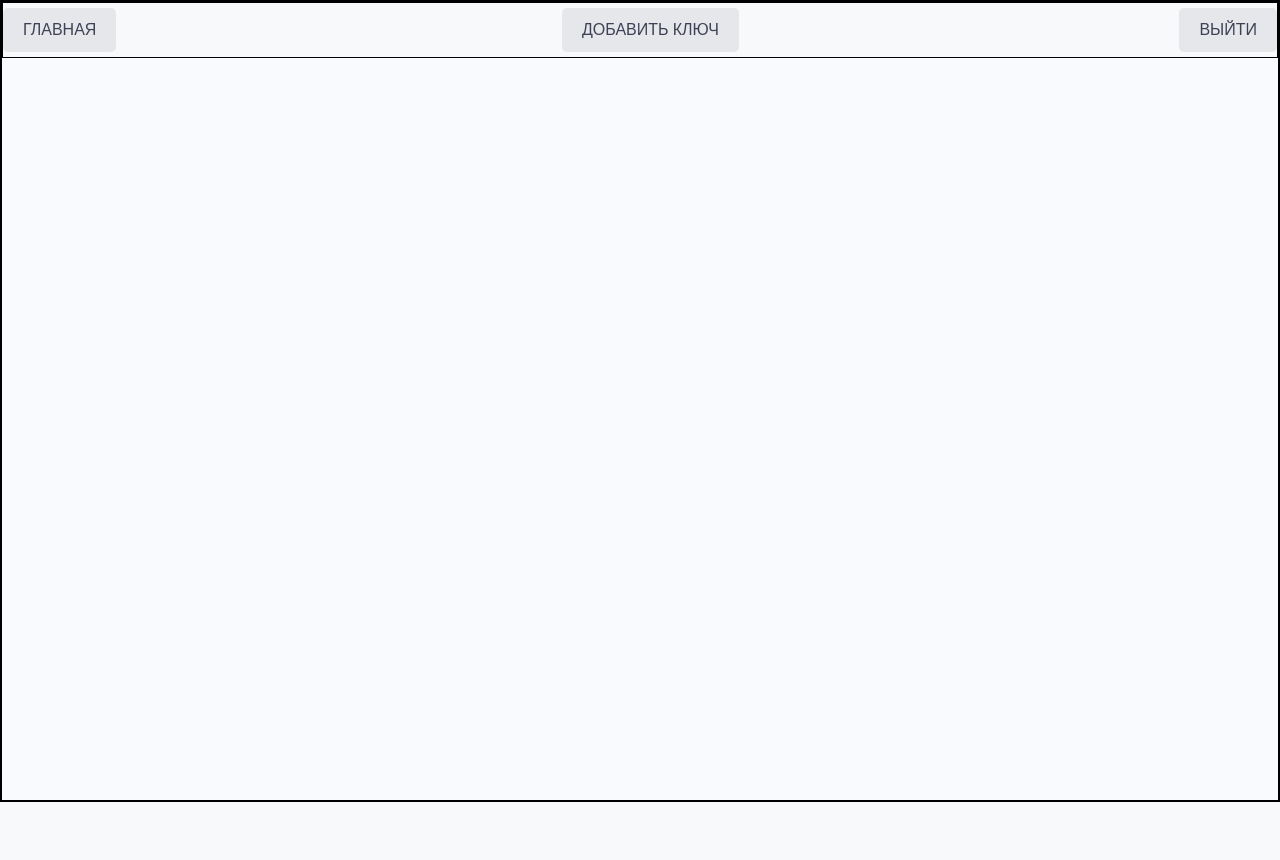
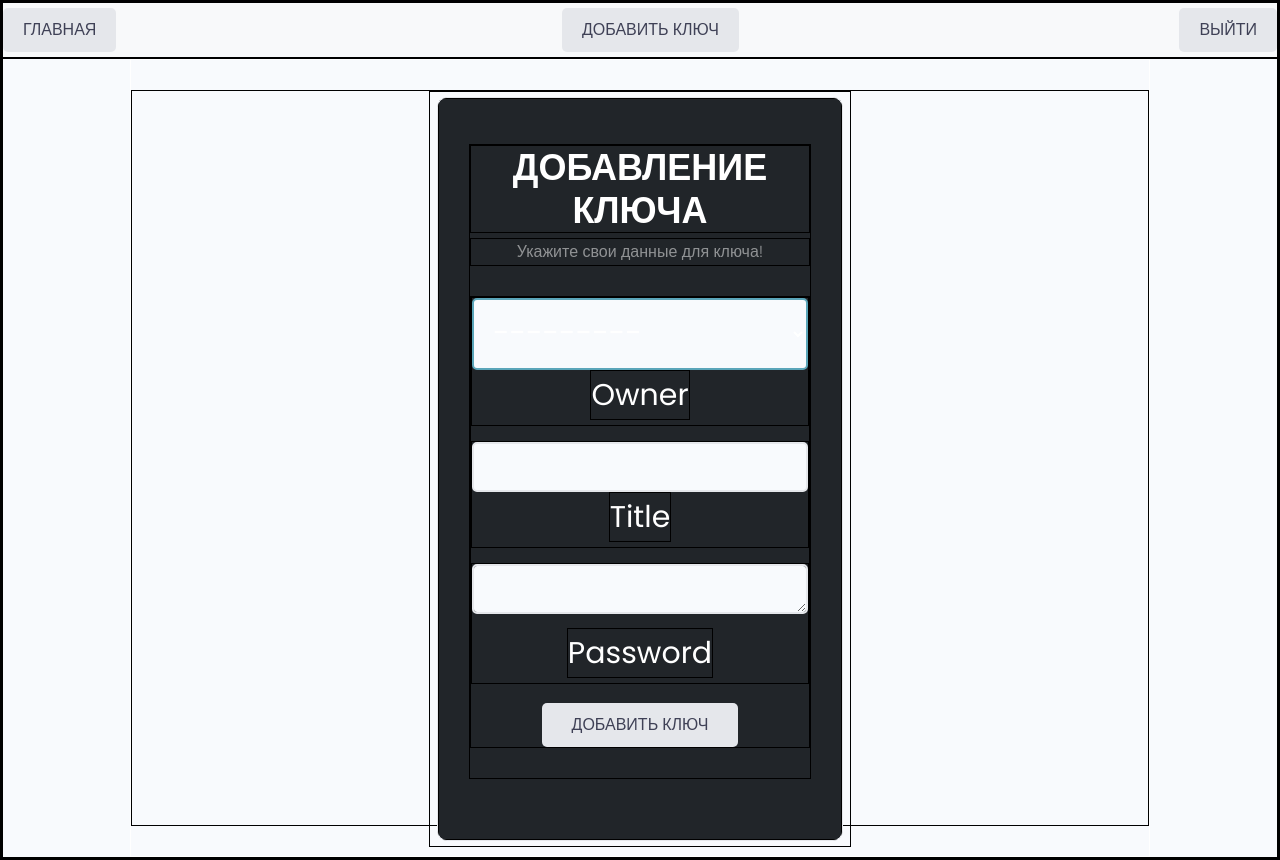
Before and after one commit to Rev4n28/Diplom, a Django app: page /add-key/ in a window 1280 px wide. Before the commit the page ends 802 px from the top, so only its background shows below. Run offline with Django 5.2, Linux system fonts and the light colour scheme; a user stored in the database is signed in; data comes from the database, SQL or seed files in the repository; both versions use the stored data as it was after the commit; parts of the project's set-up code (start-up, migrations or seed data) failed here and were passed over.

Commit message:
change main

```diff
--- a/bank/banks/bank/forms.py
+++ b/bank/banks/bank/forms.py
@@ -1,5 +1,20 @@
 from django.contrib.auth.forms import UserCreationForm
 from django.contrib.auth.models import User
+from .models import Password
+from django.forms import ModelForm
+
+
+class PasswordForm(ModelForm):
+
+    def __init__(self, *args, **kwargs):
+        super().__init__(*args, **kwargs)
+
+        for field in self.fields.values():
+            field.widget.attrs.update({'class': 'input'})
+
+    class Meta:
+        model = Password
+        fields = ['owner', 'title', 'password']
 
 
 class CustomUserCreationForm(UserCreationForm):
--- a/bank/banks/bank/static/styles/bank.css
+++ b/bank/banks/bank/static/styles/bank.css
@@ -58,7 +58,8 @@
 
 }
 
-input{
+input, textarea{
+    /* width: 100%; */
     color: black;
     height: 50px;
 }
--- a/bank/banks/bank/templates/bank/add_key.html
+++ b/bank/banks/bank/templates/bank/add_key.html
@@ -2,6 +2,39 @@
 
 {% block content %}
 
+<section class="vh-100 gradient-custom">
+    <div class="container py-5 h-100">
+        <div class="row d-flex justify-content-center align-items-center h-100">
+            <div class="col-12 col-md-8 col-lg-6 col-xl-5">
+                <div class="card bg-dark text-white" style="border-radius: 1rem;">
+                    <div class="card-body p-5 text-center">
 
+                        <div class="mb-md-5 mt-md-4 pb-5">
 
+                            <h2 class="fw-bold mb-2 text-uppercase">Добавление ключа</h2>
+                            <p class="text-white-50 mb-5">Укажите свои данные для ключа!</p>
+                            <form action="{% url 'add-key' %}" method="post">
+                                {% csrf_token %}
+                                {% for field in form %}
+                                <div data-mdb-input-init class="form-outline form-white mb-4">
+                                    {{ field }}
+                                    <label class="form-label" for="typeEmailX">{{ field.label }}</label>
+                                    {% for error in field.errors %}
+                                    <p style="color: red">{{ error }}</p>
+                                    {% endfor %}
+                                </div>
+                                {% endfor %}
+
+                                <button data-mdb-button-init data-mdb-ripple-init
+                                        class="btn btn-outline-light btn-lg px-5" type="submit">ДОБАВИТЬ КЛЮЧ
+                                </button>
+                            </form>
+                        </div>
+
+                    </div>
+                </div>
+            </div>
+        </div>
+    </div>
+</section>
 {% endblock %}
--- a/bank/banks/bank/templates/bank/index.html
+++ b/bank/banks/bank/templates/bank/index.html
@@ -3,7 +3,7 @@
 {% block content %}
 
 
-{% if request.user.is_authenticated %}
+{% if passwords %}
 
 <div class="row">
     {% for password in passwords %}
@@ -21,9 +21,10 @@
 </div>
 {% else %}
 
-<h1>ВОЙДИТЕ ИЛИ ЗАРЕГИСТРИРУЙТЕСЬ, ЧТОБЫ ДОБАВИТЬ СВОИ КЛЮЧИ.</h1>
 
+<h1>ДОБАВЬТЕ СВОИ НОВЫЕ КЛЮЧИ.</h1>
 {% endif %}
 
 
+
 {% endblock %}
--- a/bank/banks/bank/urls.py
+++ b/bank/banks/bank/urls.py
@@ -20,7 +20,6 @@
 
 urlpatterns = [
     path('', views.bank, name='bank'),
-    path('add-key/', views.add_key, name='add-key'),
 
     path('login/', views.login_user, name='login'),
     path('logout/', views.logout_user, name='logout'),
@@ -28,6 +27,7 @@
 
 
 
+    path('add-key/', views.add_key, name='add-key'),
     path('change-key/', views.change_key, name='change-key'),
     # path('set-password/', views.set_password, name='set-password'),
     # path('view-password/', views.view_password, name='view-password'),
--- a/bank/banks/bank/views.py
+++ b/bank/banks/bank/views.py
@@ -6,22 +6,20 @@
 from django.contrib.auth.decorators import login_required
 from django.contrib import messages
 from django.contrib.auth.forms import UserCreationForm
-from .forms import CustomUserCreationForm
+from .forms import CustomUserCreationForm, PasswordForm
 
 
+@login_required(login_url="login")
 def bank(request):
-    psw = Password.objects.all()
+    prof = request.user.profile
+    passwords = prof.password_set.all()
 
     context = {
-        'passwords': psw
+        'prof': prof,
+        'passwords': passwords,
     }
 
     return render(request, "bank/index.html", context)
-
-
-@login_required(login_url="login")
-def add_key(request):
-    return render(request, "bank/add_key.html")
 
 
 @login_required(login_url="login")
@@ -78,3 +76,16 @@
         'form': form,
     }
     return render(request, "bank/login_register.html", context)
+
+
+def add_key(request):
+    form = PasswordForm()
+
+    if request.method == "POST":
+        form = PasswordForm(request.POST)
+        if form.is_valid():
+            form.save()
+            return redirect('bank')
+
+    context = {'form': form}
+    return render(request, 'bank/add_key.html', context)
```
Also changed, not shown: bank/banks/bank/templates/bank/login_register.html (+3 -59 lines), bank/banks/bank/migrations/0001_initial.py, bank/banks/bank/migrations/0002_profile.py (deleted), bank/banks/bank/migrations/0003_password_owner.py (deleted), bank/banks/banks_prog/settings.py (line endings or trailing spaces), bank/banks/db.sqlite3.
